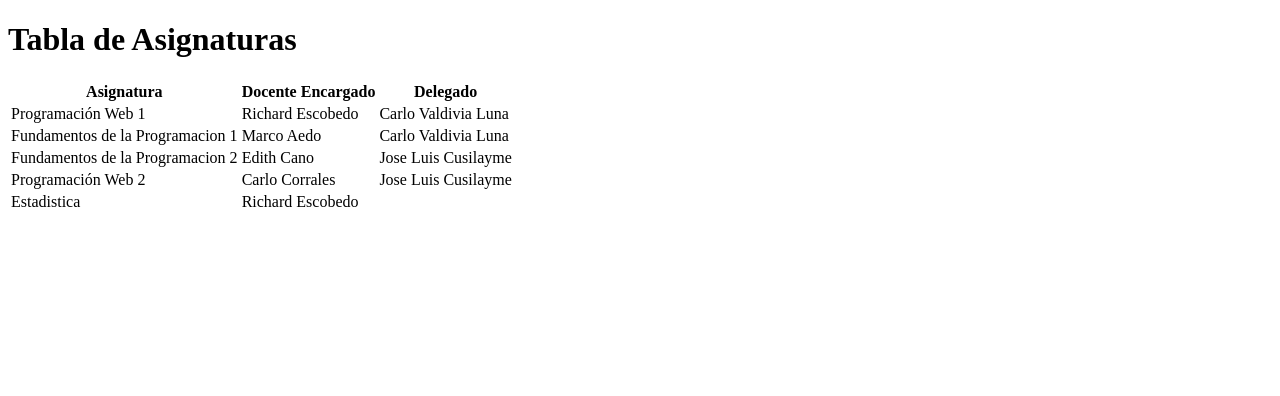
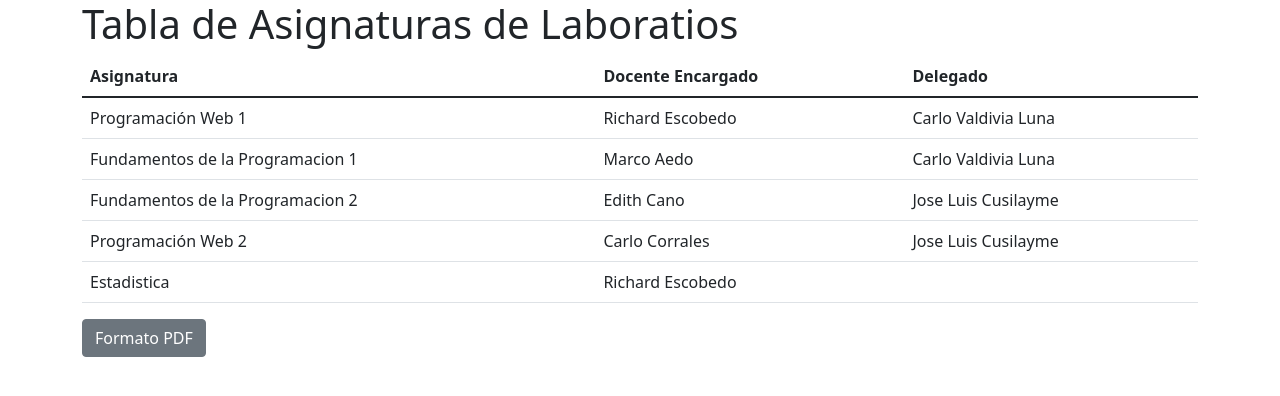
Before and after one commit to Joshep-c/PW2LAB, a Django app: page / in a window 1280 px wide. Shown: the top 396 px of the page. Run offline with Django 4.2, Linux system fonts and the light colour scheme; data comes from the database, SQL or seed files in the repository.

Commit message:
Agregacion de la funcionalidad para el renderizado del html lista en pdf.

```diff
--- a/Lab07/matriculasLabs/urls.py
+++ b/Lab07/matriculasLabs/urls.py
@@ -3,4 +3,5 @@ from .import views
 
 urlpatterns = [
     path('',views.tabla_asignaturas,name="index"),
+    path('generar-pdf/', views.generar_pdf, name='generar_pdf'),
 ]
--- a/Lab07/matriculasLabs/views.py
+++ b/Lab07/matriculasLabs/views.py
@@ -1,6 +1,33 @@
+# pdf
+
+from django.http import HttpResponse
+from django.template.loader import get_template
+from xhtml2pdf import pisa
+from io import BytesIO
+
+# Vista para la lista
+
 from django.shortcuts import render
 from .models import Asignatura
 
 def tabla_asignaturas(request):
     asignaturas = Asignatura.objects.all()
     return render(request, 'lista.html', {'asignaturas': asignaturas})
+
+
+# función para el renderizado en pdf
+
+def generar_pdf(request):
+    template_path = 'lista.html'
+    asignaturas = Asignatura.objects.all()
+    context = {'asignaturas': asignaturas}
+    template = get_template(template_path)
+    html = template.render(context)
+
+    result = BytesIO()
+    pdf = pisa.pisaDocument(BytesIO(html.encode("ISO-8859-1")), result)
+
+    if not pdf.err:
+        return HttpResponse(result.getvalue(), content_type='application/pdf')
+
+    return HttpResponse('Error al generar el PDF: {}'.format(pdf.err), status=500)
--- a/Lab07/templates/lista.html
+++ b/Lab07/templates/lista.html
@@ -2,10 +2,12 @@
 <html>
 <head>
     <title>Tabla de Asignaturas</title>
+    <link href="https://cdn.jsdelivr.net/npm/bootstrap@5.1.3/dist/css/bootstrap.min.css" rel="stylesheet">
 </head>
 <body>
-    <h1>Tabla de Asignaturas</h1>
-    <table>
+    <div class="container">
+        <h1>Tabla de Asignaturas de Laboratios</h1>
+        <table class="table">
             <thead>
                 <tr>
                     <th>Asignatura</th>
@@ -31,5 +33,8 @@
                 {% endfor %}
             </tbody>
         </table>
+        <a href="{% url 'generar_pdf' %}" class="btn btn-secondary">Formato PDF</a>
+    </div>
+    <script src="https://cdn.jsdelivr.net/npm/bootstrap@5.1.3/dist/js/bootstrap.bundle.min.js"></script>
 </body>
 </html>
```
Also changed, not shown: Lab07/registro/utils.py (added, +14 -0 lines), Lab07/templates/pdf/invoice.html (added). Lines whose indentation alone changed are shown as unchanged.
